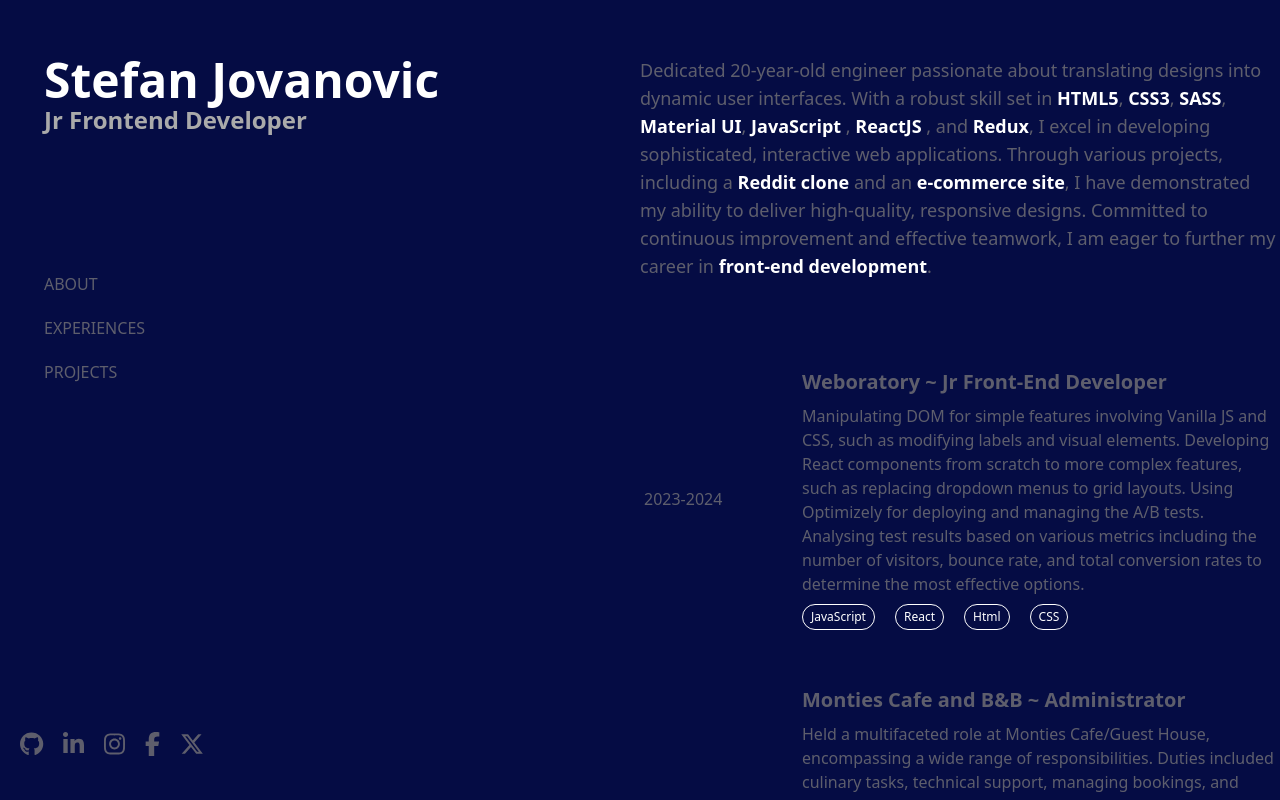
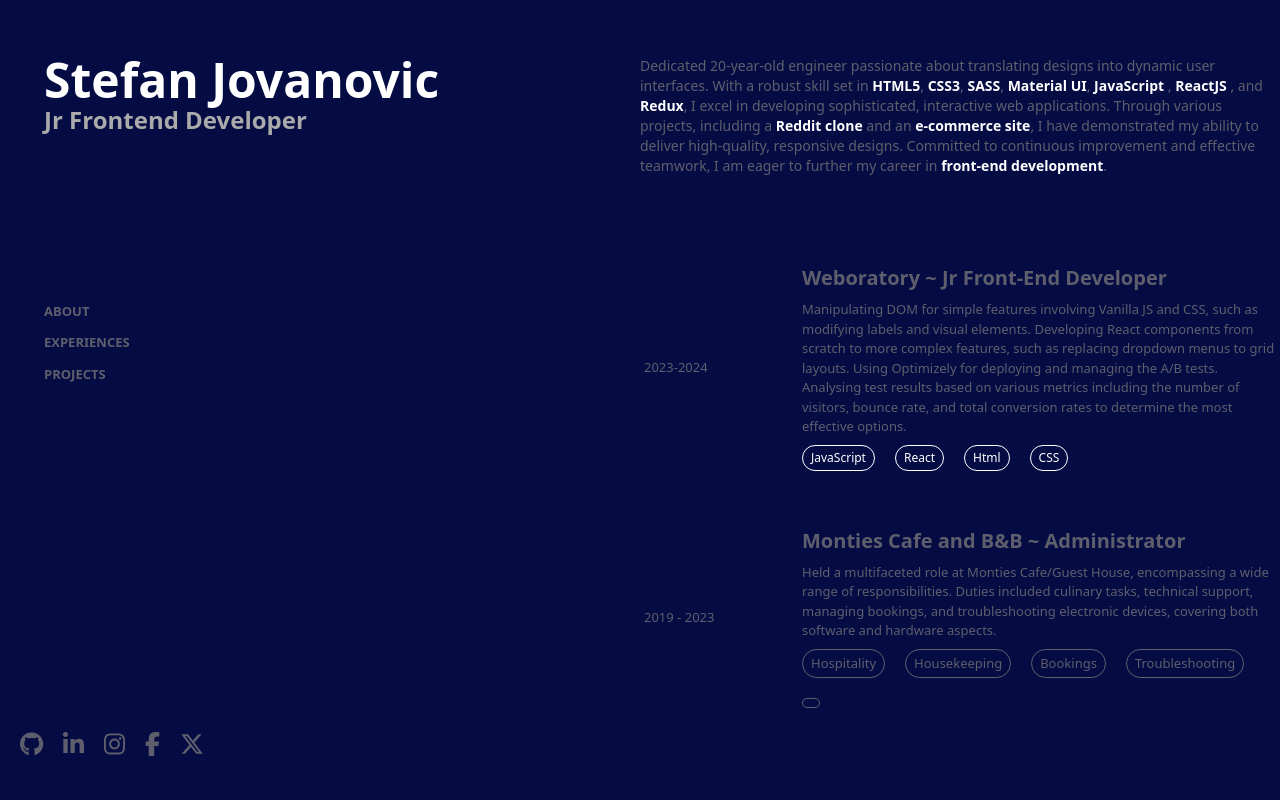
Before and after one commit to 04stefke/portfolio, a React (Vite) app: page / in a window 1280 px wide. Built offline with nearby package versions, Linux system fonts and the light colour scheme.

Commit message:
removed unnecessary div, and changed font size

```diff
--- a/src/App.css
+++ b/src/App.css
@@ -1,6 +1,7 @@
 body {
 	background: #050c44;
     color: #fff4b75b;
+    font-size: small;
 }
 
 strong {
--- a/src/components/Detailed-Info/Headings/About.tsx
+++ b/src/components/Detailed-Info/Headings/About.tsx
@@ -1,20 +1,20 @@
 const About = () => {
 	return (
-		<div className="flex flex-col gap-5">
-			<p className="text-lg">
+		<>
+			<p className="text-sm">
 				Dedicated 20-year-old engineer passionate about translating designs into
 				dynamic user interfaces. With a robust skill set in
-				<strong> HTML5</strong>, <strong>CSS3</strong>,
-				<strong> SASS</strong>, <strong>Material UI</strong>,
-				<strong> JavaScript </strong>, <strong>ReactJS </strong>, and
-				<strong> Redux</strong>, I excel in developing sophisticated, interactive
-				web applications. Through various projects, including a
-				<strong> Reddit clone</strong> and an <strong>e-commerce site</strong>, I
-				have demonstrated my ability to deliver high-quality, responsive
+				<strong> HTML5</strong>, <strong>CSS3</strong>,<strong> SASS</strong>,{" "}
+				<strong>Material UI</strong>,<strong> JavaScript </strong>,{" "}
+				<strong>ReactJS </strong>, and
+				<strong> Redux</strong>, I excel in developing sophisticated,
+				interactive web applications. Through various projects, including a
+				<strong> Reddit clone</strong> and an <strong>e-commerce site</strong>,
+				I have demonstrated my ability to deliver high-quality, responsive
 				designs. Committed to continuous improvement and effective teamwork, I
 				am eager to further my career in <strong>front-end development</strong>.
 			</p>
-		</div>
+		</>
 	);
 };
 
--- a/src/components/Intro/Intro.tsx
+++ b/src/components/Intro/Intro.tsx
@@ -15,10 +15,10 @@ const Intro = () => {
 					<h1 className="text-5xl font-bold text-fontColor">Stefan Jovanovic</h1>
 					<h3 className="text-2xl font-bold text-lighterFontColor">Jr Frontend Developer</h3>
 				</div>
-				<div className="hidden lg:flex flex-col gap-5">
-					<p className="uppercase">ABOUT</p>
-					<p className="uppercase">Experiences</p>
-					<p className="uppercase">Projects</p>
+				<div className="hidden lg:flex flex-col gap-3">
+					<p className="uppercase font-bold">ABOUT</p>
+					<p className="uppercase font-bold">Experiences</p>
+					<p className="uppercase font-bold">Projects</p>
 				</div>
 			</div>
 			<div className="flex gap-5 items-center justify-start text-2xl only:justify-end">
```
